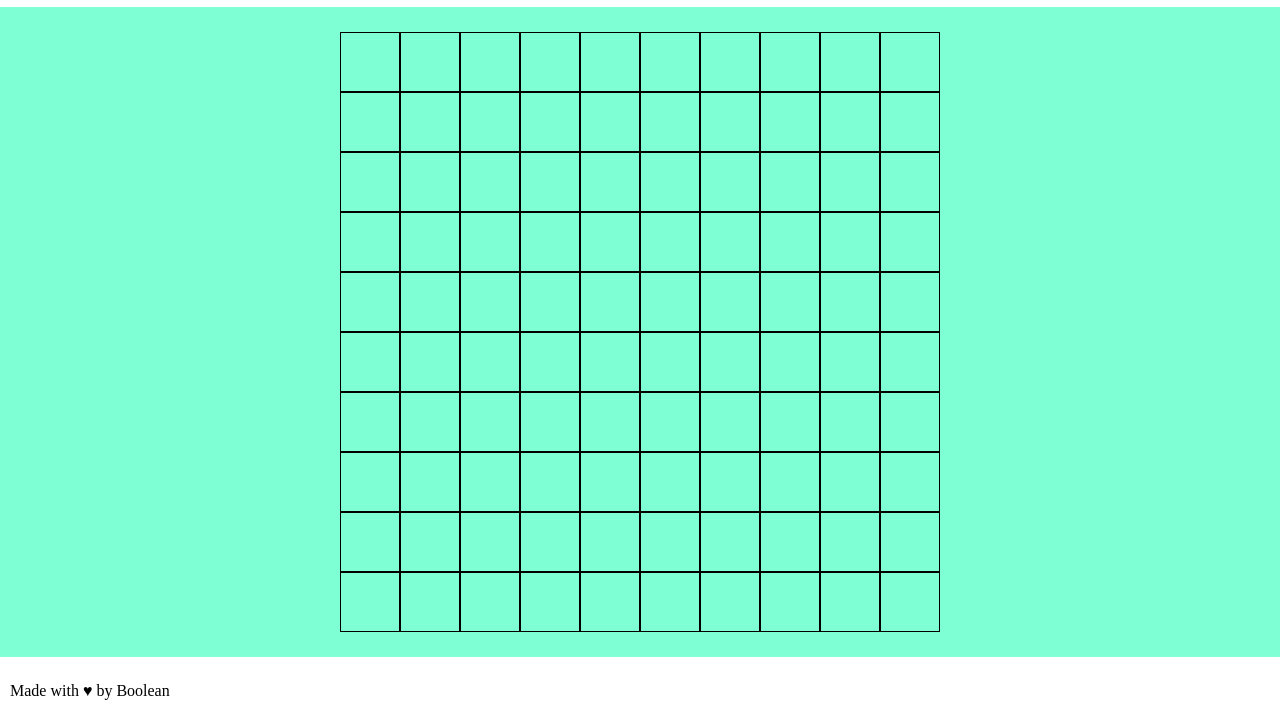
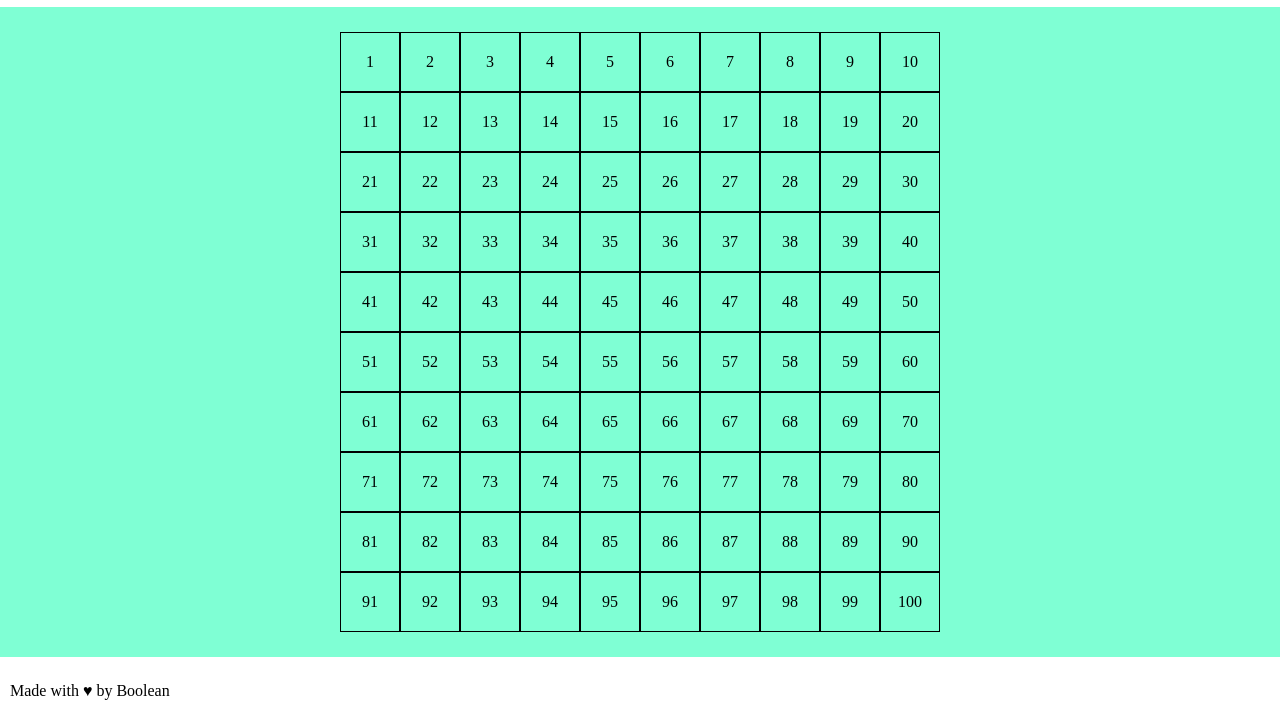
Before and after one commit to LucaCaligola/js-campominato-grid, a plain HTML site: page index.html in a window 1280 px wide. Shown: the part 93-800 px from the top of the page. Drawn offline with Linux system fonts and the light colour scheme.

Commit message:
squares and number done!

```diff
--- a/script.js
+++ b/script.js
@@ -19,14 +19,15 @@ function getSquare() {
 }
 
 
+
 // creiamo un ciclo per inserire i quadrati e i numeri
 for (let i = 1; i <= 100; i++) {
 
 
+    let quadrati = getSquare();
+    quadrati.innerHTML += `<span> ${i} </span>`;
 
-    // newSquareElement.innerHTML += `<span> ${i} </span>`;
-
-    content.appendChild(getSquare())
+    content.appendChild(quadrati)
 
 
 }
--- a/style.css
+++ b/style.css
@@ -36,8 +36,11 @@
     width: calc(100% / 10);
     height: calc(100% / 10);
     border: 1px solid black;
+    display: flex;
+    justify-content: center;
+    align-items: center;
+}
 
-}
 main {
     background-color:#7FFFD4;
     width: 100%;
```
